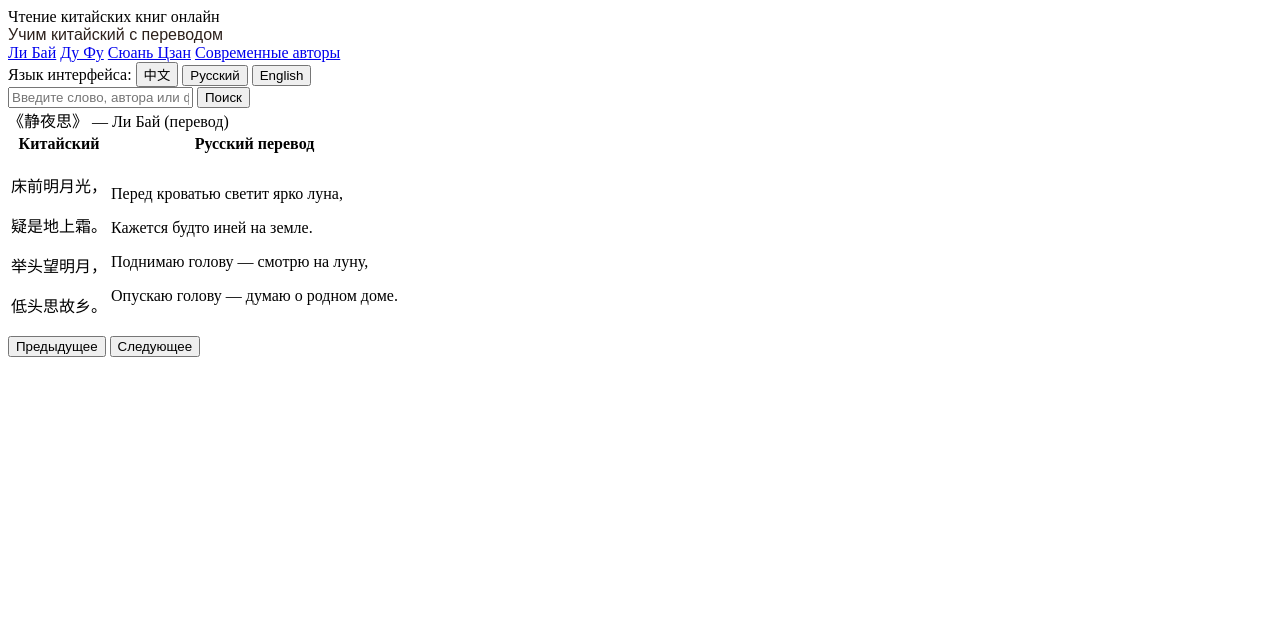
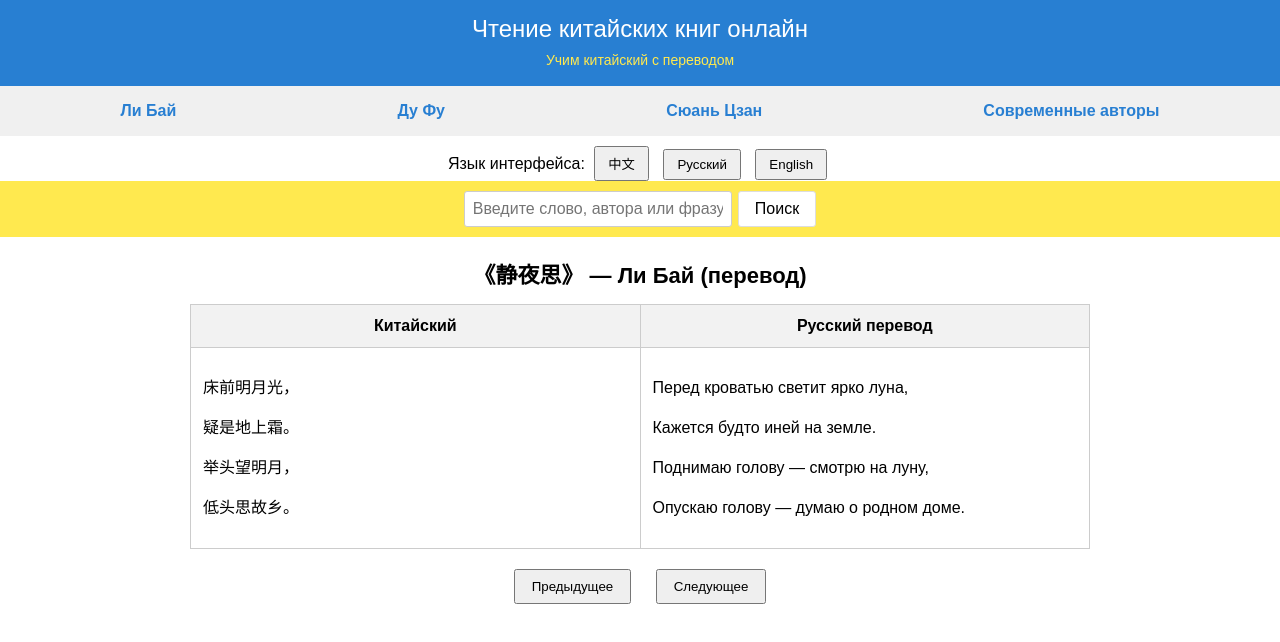
Before and after one commit to AnnaOnuch/Reading-chinese, a plain HTML site: page index.html in a window 1280 px wide. Drawn offline with Linux system fonts and the light colour scheme.

Commit message:
Update index.html

```diff
--- a/index.html
+++ b/index.html
@@ -1,4 +1,3 @@
-
 <!DOCTYPE html>
 <html lang="ru">
 <head>
@@ -6,13 +5,160 @@
   <meta name="viewport" content="width=device-width, initial-scale=1" />
   <title>Чтение китайских книг</title>
   <style>
-         body {
+    body {
+      font-family: Arial, sans-serif;
+      margin: 0;
+      padding: 0;
+      background: #fff;
+    }
+
+    .header {
+      background-color: #287fd2;
+      color: white;
+      text-align: center;
+      padding: 15px 10px;
+      font-size: 24px;
+    }
+
+    .subtitle {
+      background-color: #fff200;
+      color: #287fd2;
+      text-align: center;
+      padding: 10px;
+      font-weight: bold;
+    }
+
+    nav {
+      background-color: #f0f0f0;
+      display: flex;
+      justify-content: space-around;
+      padding: 10px;
+      flex-wrap: wrap;
+    }
+
+    nav a {
+      color: #287fd2;
+      text-decoration: none;
+      font-weight: bold;
+      padding: 6px 12px;
+    }
+
+    .lang-switch {
+      text-align: center;
+      margin-top: 10px;
+    }
+
+    .lang-switch button {
+      margin: 0 5px;
+      padding: 6px 12px;
+      cursor: pointer;
+    }
+
+    .search-bar {
+      display: flex;
+      justify-content: center;
+      padding: 10px;
+      background: #ffe94f;
+      flex-wrap: wrap;
+    }
+
+    .search-bar input[type="text"] {
+      padding: 8px;
+      width: 250px;
+      font-size: 16px;
+      border: 1px solid #ccc;
+      border-radius: 3px;
+    }
+
+    .search-bar button {
+      margin-left: 6px;
+      padding: 8px 16px;
+      font-size: 16px;
+      background-color: white;
+      border: 1px solid #ddd;
+      cursor: pointer;
+      border-radius: 3px;
+    }
+
+    .main {
+      max-width: 900px;
+      margin: 20px auto;
+      padding: 0 15px;
+    }
+
+    .title {
+      font-size: 22px;
+      font-weight: bold;
+      margin-bottom: 15px;
+      text-align: center;
+    }
+
+    table {
+      width: 100%;
+      border-collapse: collapse;
+      table-layout: fixed;
+    }
+
+    th, td {
+      border: 1px solid #ccc;
+      padding: 12px;
+      vertical-align: top;
+      word-wrap: break-word;
+    }
+
+    th {
+      background-color: #f2f2f2;
+      text-align: center;
+    }
+
+    td {
+      font-size: 16px;
+      line-height: 1.5;
+    }
+
+    .nav-buttons {
+      text-align: center;
+      margin: 20px 0;
+    }
+
+    .nav-buttons button {
+      padding: 8px 16px;
+      margin: 0 10px;
+      cursor: pointer;
+    }
+
+    @media (max-width: 700px) {
+      table, thead, tbody, th, td, tr {
+        display: block;
+        border: none;
+      }
+      th {
+        display: none;
+      }
+      tr {
+        margin-bottom: 15px;
+        border-bottom: 1px solid #ddd;
+      }
+      td {
+        padding-left: 50%;
+        position: relative;
+      }
+      td:before {
+        position: absolute;
+        top: 12px;
+        left: 12px;
+        width: 45%;
+        white-space: nowrap;
+        font-weight: bold;
+        content: attr(data-label);
+      }
+    }
   </style>
+</head>
+<body>
   <div class="header">
     Чтение китайских книг онлайн
-    <br /><span style="font-family: Noto Sans SC, Arial, sans-serif;
-  margin: 0;
-  padding: 0; size: 14px; color: #2D211C;">Учим китайский с переводом</span>
+    <br /><span style="font-size: 14px; color: #ffe94f;">Учим китайский с переводом</span>
   </div>
 
   <nav>
```
